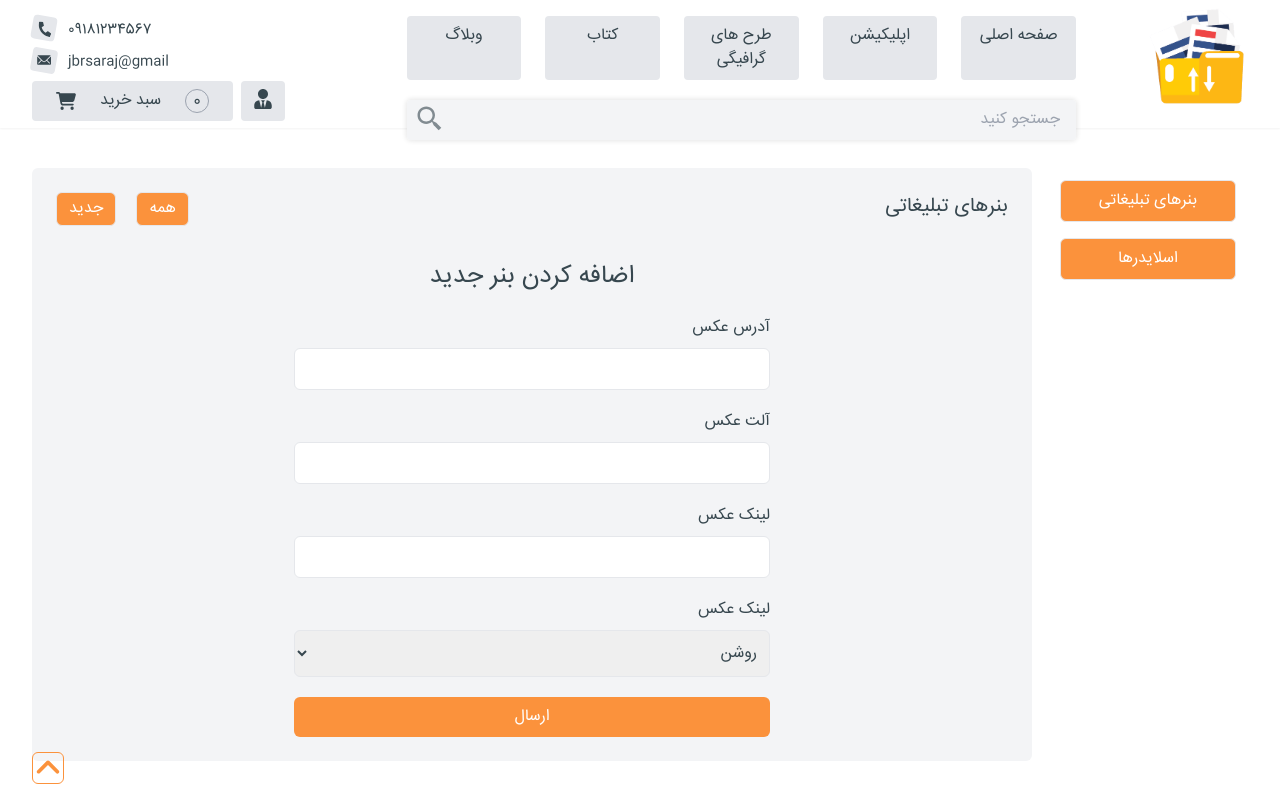
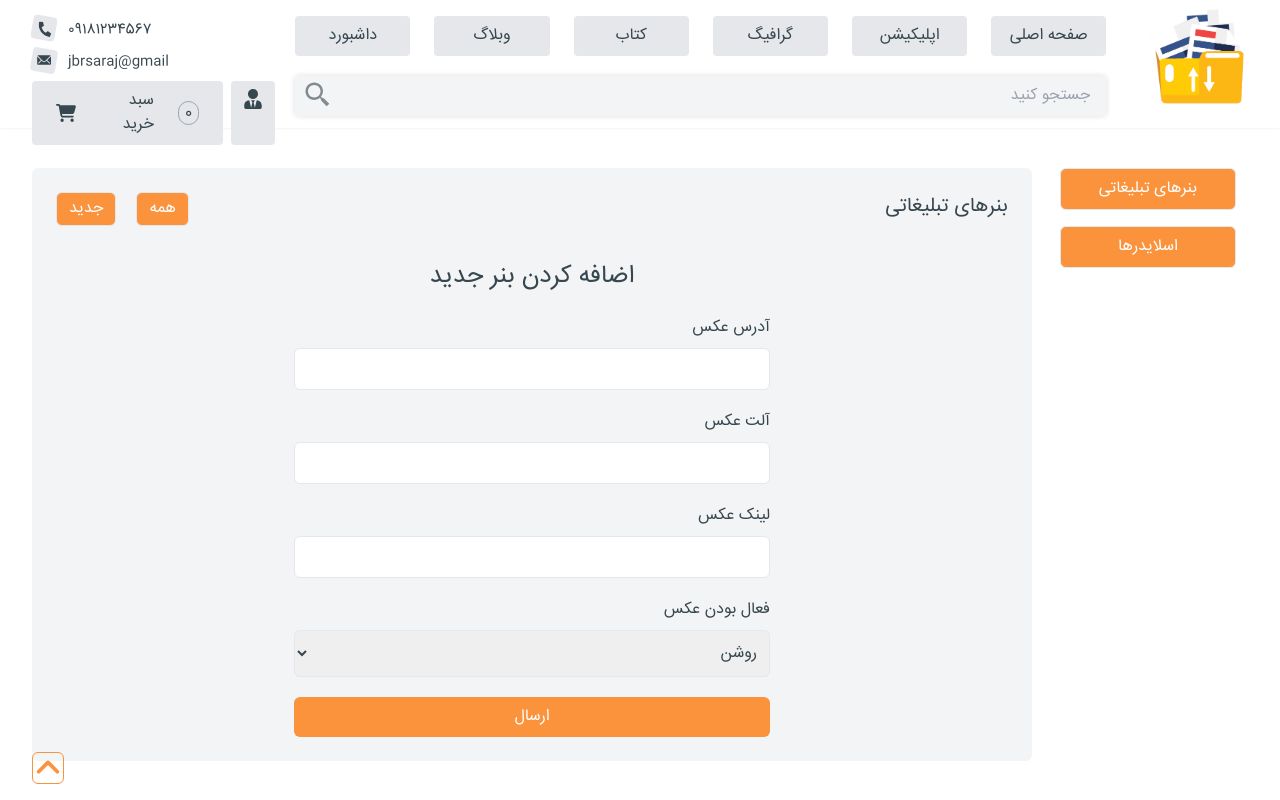
Before and after one commit to jsaraj/File-Store-Website, a Next.js app: page /dashboard in a window 1280 px wide. Both pictures are taken after a click on the button "جدید". Shown: the top 800 px of the page. Built offline with nearby package versions, Linux system fonts and the light colour scheme; no server answers.

Commit message:
create page Navigation in banner Dashboard & design front end of banner dashboard

```diff
--- a/components/dashboard/forms/middleBannerForm/allMidBanner.jsx/index.jsx
+++ /dev/null
@@ -1,23 +0,0 @@
-"use client"
-import axios from "axios";
-import { useEffect, useState } from "react";
-
-
-const AllMidBanner = () => {
-
-    const [banner, setBanner] = useState([]);
-    const [pageNum, setPageNum] = useState(1);
-    useEffect(() => {
-        axios.get(`https://sarajfileshop.liara.run/api/middle-banner?pn=${pageNum}`)
-            .then(d => console.log("ok all banner"))
-            .catch(e => console.log(e))
-    })
-
-    return (
-        <div>
-
-        </div>
-    );
-}
-
-export default AllMidBanner;
--- /dev/null
+++ b/components/dashboard/forms/middleBannerForm/allMidBanner/Box.jsx
@@ -0,0 +1,29 @@
+import Image from "next/image";
+
+
+const Box = ({ data }) => {
+    return (
+        <div className="flex gap-10 justify-between relative border border-gray-200 p-2 rounded-md overflow-hidden cursor-pointer hover:scale-[101%] transition-all duration-200">
+            <div>
+                {
+                    <Image src="/images/singleblog.jpg" width={250} height={150} alt={data.imageAlt} className="rounded" />
+                }
+            </div>
+            <div className="flex gap-4 absolute bottom-0 left-0 ">
+                <div>
+                    {
+                        data.imageStatus ? <p className="rounded-t bg-green-300 py-1 px-3">روشن</p> : <p className="rounded-t bg-rose-300 py-1 px-3">خاموش</p>
+                    }
+                </div>
+                <div className="bg-rose-300 py-1 px-3 rounded-tr-md">
+                    {
+                        data.publishDate
+                    }
+                </div>
+
+            </div>
+        </div>
+    );
+}
+
+export default Box;
--- /dev/null
+++ b/components/dashboard/forms/middleBannerForm/allMidBanner/index.jsx
@@ -0,0 +1,55 @@
+"use client"
+import axios from "axios";
+import { use, useEffect, useState } from "react";
+import Box from "./Box";
+
+const AllMidBanner = () => {
+
+    const [banners, setBanners] = useState([]);
+    const [pageNum, setPageNum] = useState(1);
+    const [numberOfBtn, setnumberOfBtn] = useState([1]);
+
+    useEffect(() => {
+        axios.get(`https://sarajfileshop.liara.run/api/middle-banner?pn=${pageNum}`)
+            .then(d => {
+                setBanners(d.data.goalMidBanner);
+                setnumberOfBtn(Array.from(Array(Math.ceil(d.data.allGoalMidBan / 2)).keys()))
+            })
+            .catch(e => console.log(e))
+    }, [pageNum])
+
+
+    const goTopCtrl = () => {
+        window.scrollTo({
+            top: 0,
+            behavior: "smooth",
+        });
+    };
+
+
+    return (
+        <div className="flex flex-col gap-10">
+            <div className="flex flex-col gap-5">
+                {
+                    banners.map((banner, i) => (
+                        <Box key={i} data={banner} />
+                    ))
+                }
+            </div>
+
+            <div className="flex justify-center items-center gap-3">
+                {
+                    numberOfBtn.map((da, i) => (
+                        <button className="bg-orange-400 py-1 px-2 rounded" key={i} onClick={() => {
+                            setPageNum(da + 1);
+                            goTopCtrl();
+                        }}>{da + 1}</button>
+                    ))
+                }
+
+            </div>
+        </div>
+    );
+}
+
+export default AllMidBanner;
--- a/components/dashboard/forms/middleBannerForm/newMidBanner.jsx/index.jsx
+++ b/components/dashboard/forms/middleBannerForm/midBannerDetail/index.jsx
@@ -36,7 +36,7 @@ const NewMidBanner = () => {
     return (
         <div className="flex justify-center items-center">
             <div className="flex flex-col gap-5 sm:w-6/12 w-full">
-                <h2 className="text-center">اضافه کردن بنر جدید</h2>
+                <h2 className="text-center">جزییات بنر</h2>
                 <div>
                     <form onSubmit={submmiter} className="flex flex-col gap-5">
                         <div className="w-full flex flex-col gap-2">
@@ -52,7 +52,7 @@ const NewMidBanner = () => {
                             <input ref={imageLinkRef} type="text" className="p-2 outline-none rounded-md w-full border-gray-200 border" />
                         </div>
                         <div className="w-full flex flex-col gap-2">
-                            <label className="">لینک عکس</label>
+                            <label className="">فعال بودن عکس</label>
                             <select ref={imageStatusRef} className="p-2 outline-none rounded-md w-full border-gray-200 border">
                                 <option value={true}>روشن</option>
                                 <option value={false}>خاموش</option>
--- /dev/null
+++ b/components/dashboard/forms/middleBannerForm/newMidBanner/index.jsx
@@ -0,0 +1,70 @@
+"use client"
+
+import { useRef } from "react";
+import axios from "axios";
+
+
+const NewMidBanner = () => {
+
+    const imageUrlRef = useRef();
+    const imageAltRef = useRef();
+    const imageLinkRef = useRef();
+    const imageStatusRef = useRef();
+
+    const submmiter = (e) => {
+        e.preventDefault()
+
+        const formData = {
+            imageUrl: imageUrlRef.current.value,
+            imageAlt: imageAltRef.current.value,
+            imageLink: imageLinkRef.current.value,
+            imageStatus: imageStatusRef.current.value,
+            publishDate: new Date().toLocaleDateString("fa-IR", {
+                hour: "2-digit",
+                minute: "2-digit",
+            }),
+
+        }
+
+        const url = `https://sarajfileshop.liara.run/api/new-middle-banner`;
+        axios.post(url, formData)
+            .then(d => console.log("ok"))
+            .catch(e => console.log(e))
+    }
+
+
+    return (
+        <div className="flex justify-center items-center">
+            <div className="flex flex-col gap-5 sm:w-6/12 w-full">
+                <h2 className="text-center">اضافه کردن بنر جدید</h2>
+                <div>
+                    <form onSubmit={submmiter} className="flex flex-col gap-5">
+                        <div className="w-full flex flex-col gap-2">
+                            <label className="">آدرس عکس</label>
+                            <input ref={imageUrlRef} type="text" className="p-2 outline-none rounded-md w-full border-gray-200 border" />
+                        </div>
+                        <div className="w-full flex flex-col gap-2">
+                            <label className="">آلت عکس</label>
+                            <input ref={imageAltRef} type="text" className="p-2 outline-none rounded-md w-full border-gray-200 border" />
+                        </div>
+                        <div className="w-full flex flex-col gap-2">
+                            <label className="">لینک عکس</label>
+                            <input ref={imageLinkRef} type="text" className="p-2 outline-none rounded-md w-full border-gray-200 border" />
+                        </div>
+                        <div className="w-full flex flex-col gap-2">
+                            <label className="">فعال بودن عکس</label>
+                            <select ref={imageStatusRef} className="p-2 outline-none rounded-md w-full border-gray-200 border">
+                                <option value={true}>روشن</option>
+                                <option value={false}>خاموش</option>
+                            </select>
+                        </div>
+                        <input type="submit" value="ارسال" className="py-2 bg-orange-400 cursor-pointer rounded-md text-white" />
+                    </form>
+                </div>
+            </div>
+        </div>
+
+    );
+}
+
+export default NewMidBanner;
--- a/components/dashboard/mainDashboard/index.jsx
+++ b/components/dashboard/mainDashboard/index.jsx
@@ -28,7 +28,7 @@ const MainDashboard = () => {
     console.log(contentChanger)
     return (
         <div className="flex container gap-4 py-10">
-            <div className=" w-2/12 rounded-md p-3">
+            <div className=" w-2/12 rounded-md px-3">
                 <DashboardCtrl setContentChanger={setContentChanger} />
             </div>
             <div className="bg-gray-100 w-10/12 rounded-md p-6">
--- a/components/header/index.jsx
+++ b/components/header/index.jsx
@@ -19,7 +19,7 @@ const Header = () => {
         <header className="shadow-sm h-32 py-2">
             <div className="container mx-auto flex justify-between">
 
-                <div className="w-1/12">
+                <div className="w-[10%]">
                     <Link href={"/"}>
                         <Image
                             src="/logo.png"
@@ -32,15 +32,16 @@ const Header = () => {
                     </Link>
                 </div>
 
-                <div className="w-7/12 flex flex-col gap-5 py-2 h-32 px-5">
+                <div className="w-[70%] flex flex-col gap-5 py-2 h-32 px-5">
                     <div>
                         <nav>
                             <ul className="flex gap-6">
                                 <Link href={"/"} className="bg-gray-200 text-center w-40 py-2 rounded px-3 transition-all duration-300 hover:bg-orange-300"><li>صفحه اصلی</li></Link>
                                 <Link href={"#"} className="bg-gray-200 text-center w-40 py-2 rounded px-3 transition-all duration-300 hover:bg-orange-300"><li>اپلیکیشن</li></Link>
-                                <Link href={"#"} className="bg-gray-200 text-center w-40 py-2 rounded px-3 transition-all duration-300 hover:bg-orange-300"><li>طرح های گرافیگی</li></Link>
+                                <Link href={"#"} className="bg-gray-200 text-center w-40 py-2 rounded px-3 transition-all duration-300 hover:bg-orange-300"><li>گرافیگ</li></Link>
                                 <Link href={"#"} className="bg-gray-200 text-center w-40 py-2 rounded px-3 transition-all duration-300 hover:bg-orange-300"><li>کتاب</li></Link>
                                 <Link href={"/blog"} className="bg-gray-200 text-center w-40 py-2 rounded px-3 transition-all duration-300 hover:bg-orange-300"><li>وبلاگ</li></Link>
+                                <Link href={"/dashboard"} className="bg-gray-200 text-center w-40 py-2 rounded px-3 transition-all duration-300 hover:bg-orange-300"><li>داشبورد</li></Link>
                             </ul>
                         </nav>
                     </div>
@@ -52,7 +53,7 @@ const Header = () => {
 
 
 
-                <div className="w-3/12 flex flex-col gap-2 items-end py-2">
+                <div className="w-[20%] flex flex-col gap-2 items-end py-2">
                     <div className="flex gap-3" onMouseOver={() => setRotatePhone(true)} onMouseLeave={() => setRotatePhone(false)}>
                         <p className="text-sm pt-1">09181234567</p>
                         <div className=
```
Also changed, not shown: components/dashboard/forms/middleBannerForm/index.jsx (+6 -2 lines).
